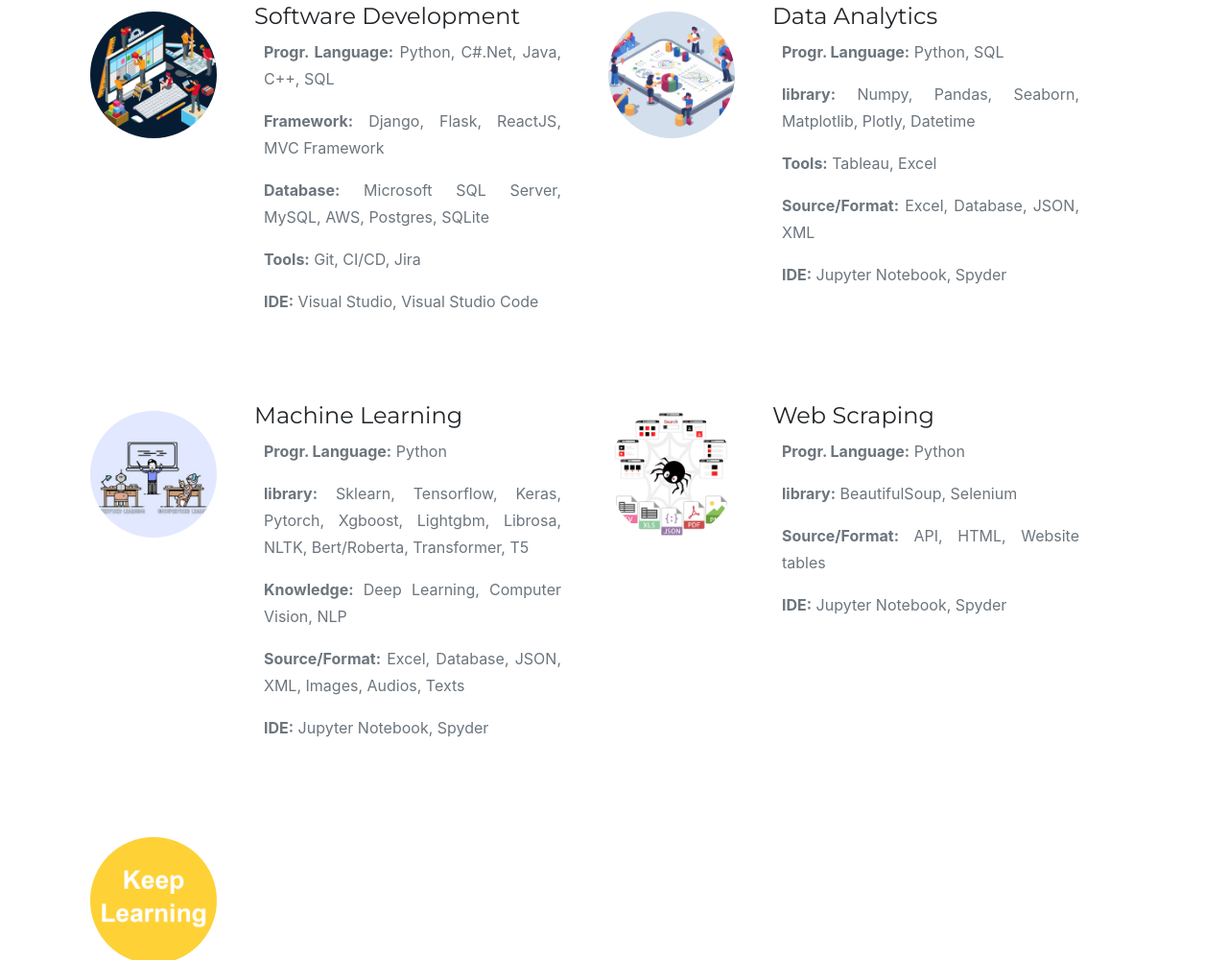
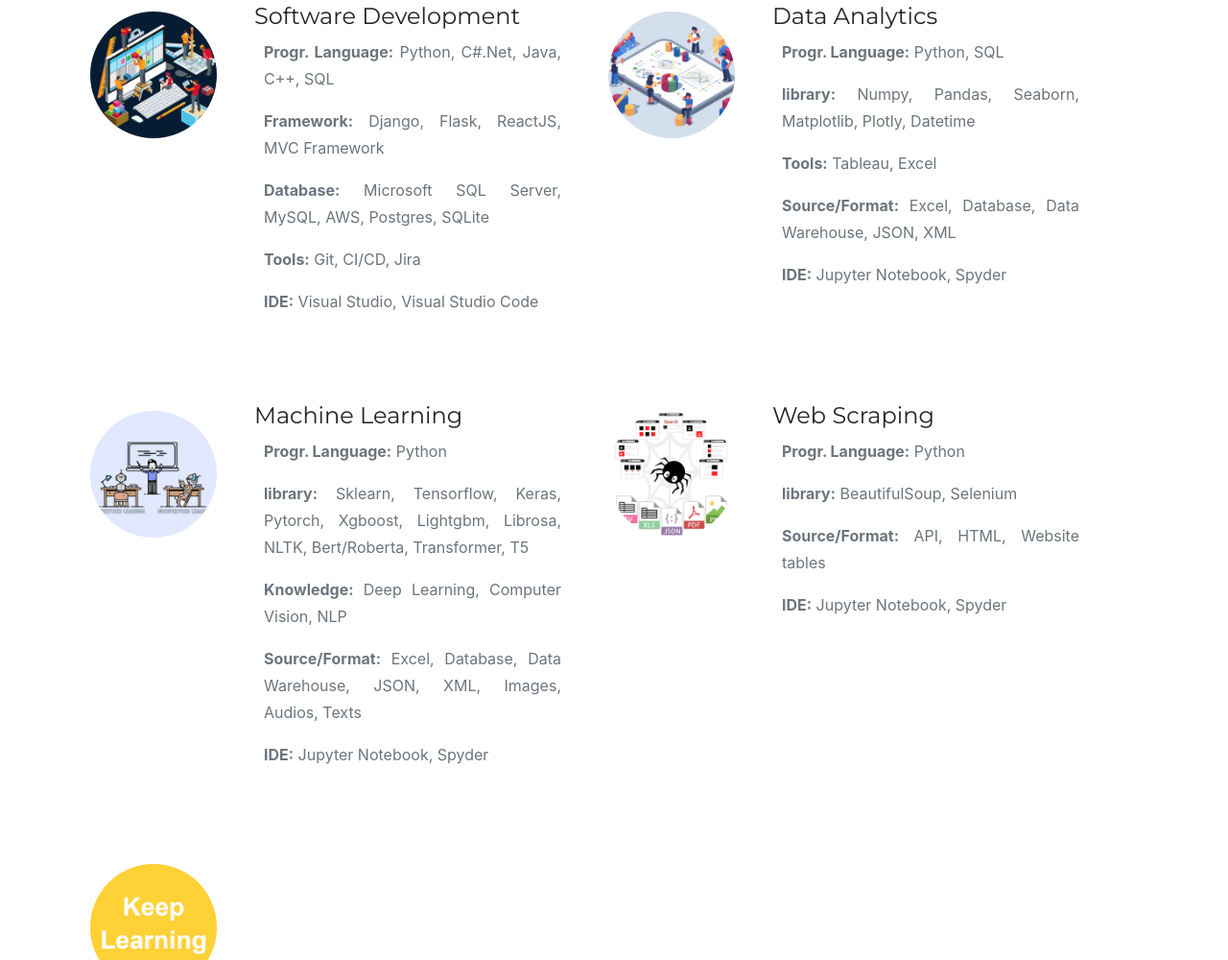
Before and after one commit to namthatman/namthatman.github.io, a website with bundled scripts: page index.html in a window 1280 px wide. Shown: the part 3597-4597 px from the top of the page at 96% size. Built offline with nearby package versions, Linux system fonts and the light colour scheme; a web font is replaced by a local one.

Commit message:
Update index.html

```diff
--- a/index.html
+++ b/index.html
@@ -240,7 +240,7 @@
                 <p class="text-muted sk-text"><b>Progr. Language:</b> Python, SQL</p>
                 <p class="text-muted sk-text"><b>library:</b> Numpy, Pandas, Seaborn, Matplotlib, Plotly, Datetime</p>
                 <p class="text-muted sk-text"><b>Tools:</b> Tableau, Excel</p>
-                <p class="text-muted sk-text"><b>Source/Format:</b> Excel, Database, JSON, XML</p>
+                <p class="text-muted sk-text"><b>Source/Format:</b> Excel, Database, Data Warehouse, JSON, XML</p>
                 <p class="text-muted sk-text"><b>IDE:</b> Jupyter Notebook, Spyder</p>
               </div>
             </div>
@@ -253,7 +253,7 @@
                 <p class="text-muted sk-text"><b>Progr. Language:</b> Python</p>
                 <p class="text-muted sk-text"><b>library:</b> Sklearn, Tensorflow, Keras, Pytorch, Xgboost, Lightgbm, Librosa, NLTK, Bert/Roberta, Transformer, T5</p>
                 <p class="text-muted sk-text"><b>Knowledge:</b> Deep Learning, Computer Vision, NLP</p>
-                <p class="text-muted sk-text"><b>Source/Format:</b> Excel, Database, JSON, XML, Images, Audios, Texts</p>
+                <p class="text-muted sk-text"><b>Source/Format:</b> Excel, Database, Data Warehouse, JSON, XML, Images, Audios, Texts</p>
                 <p class="text-muted sk-text"><b>IDE:</b> Jupyter Notebook, Spyder</p>
               </div>
             </div>
```
